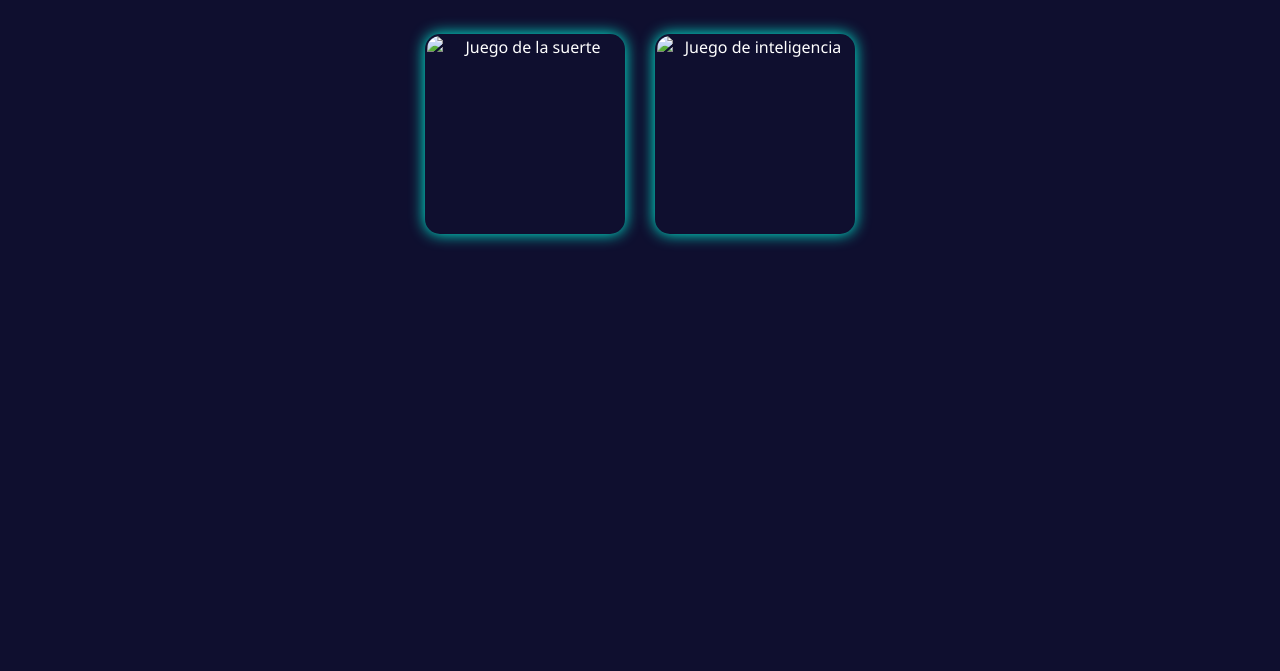
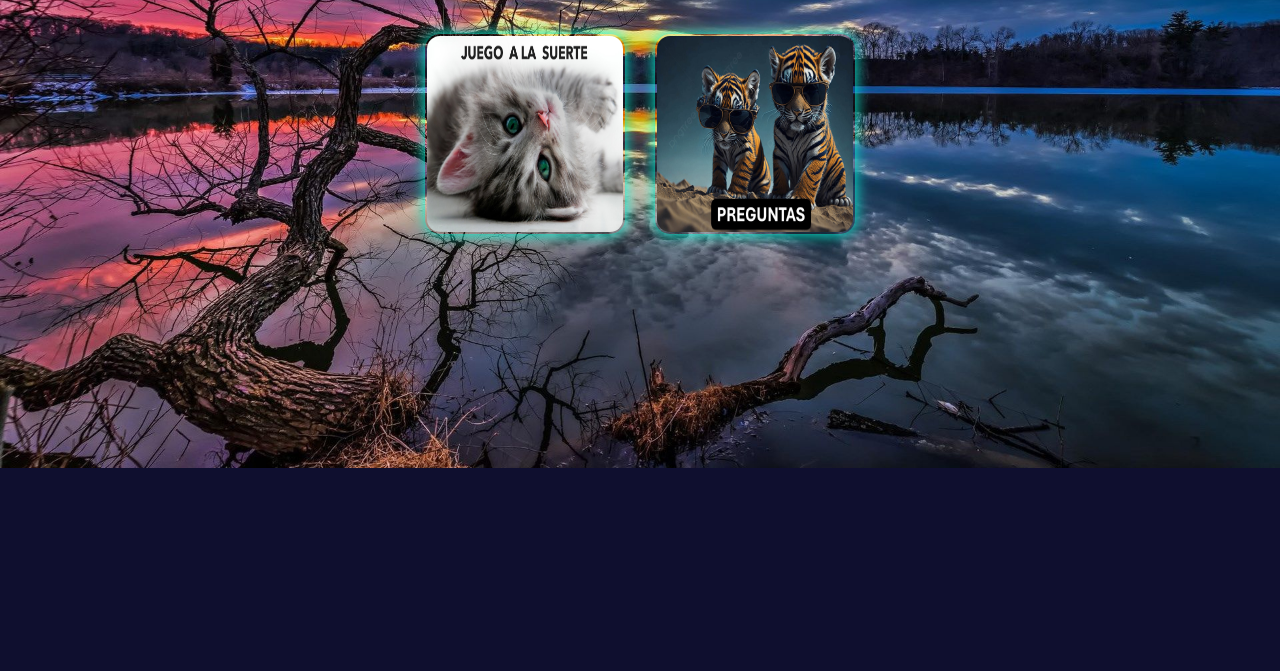
Before and after one commit to joselitoalvarodriguez771-sudo/juegoweb, a plain HTML site: page segunda.html in a window 1280 px wide. Shown: the part 129-800 px from the top of the page. Drawn offline with Linux system fonts and the light colour scheme.

Commit message:
Update segunda.html

```diff
--- a/segunda.html
+++ b/segunda.html
@@ -18,7 +18,7 @@
     body {
       font-family: 'Segoe UI', sans-serif;
       background-color: var(--fondo);
-      background-image: url('imagenes/fondoinicio.jpg');
+      background-image: url('fondoinicio.jpg');
       background-size: cover;
       background-position: center;
       background-repeat: no-repeat;
@@ -75,8 +75,8 @@
   <h1>🚀 Selecciona un juego</h1>
 
   <div class="game-selection">
-    <img src="imagenes/catito.jpg" alt="Juego de la suerte" onclick="startGame(1)">
-    <img src="imagenes/tigres.jpg" alt="Juego de inteligencia" onclick="startGame(2)">
+    <img src="catito.jpg" alt="Juego de la suerte" onclick="startGame(1)">
+    <img src="tigres.jpg" alt="Juego de inteligencia" onclick="startGame(2)">
   </div>
 
   <script>
@@ -95,4 +95,5 @@
   </script>
 
 </body>
+
 </html>
```
